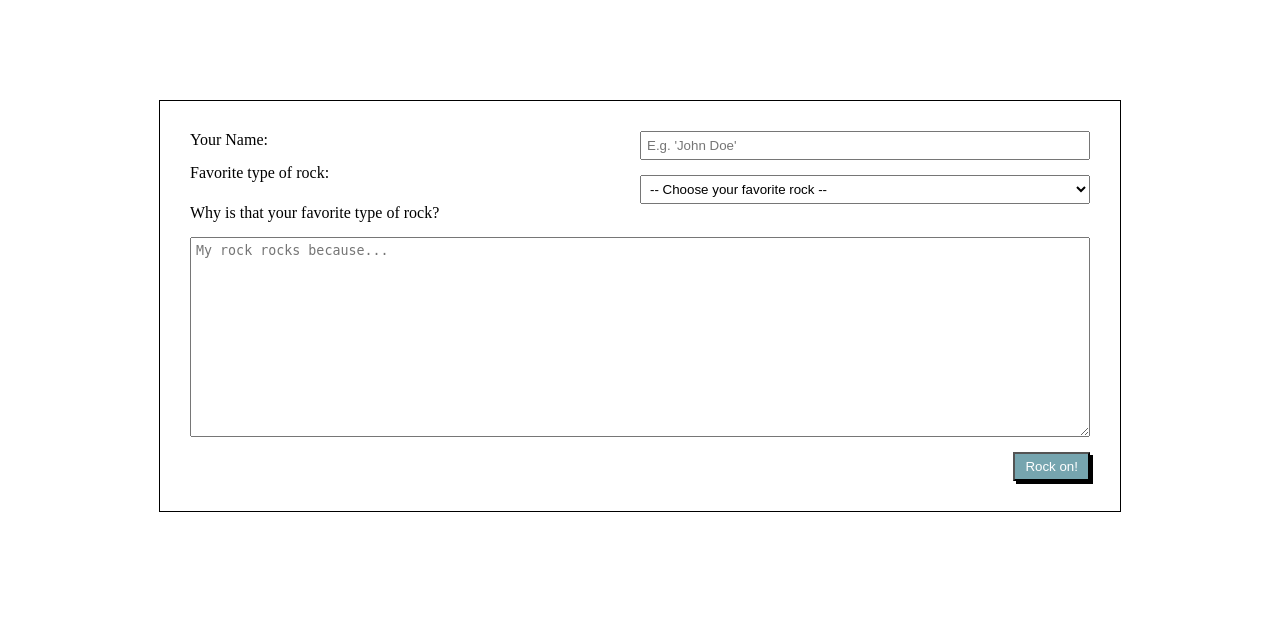
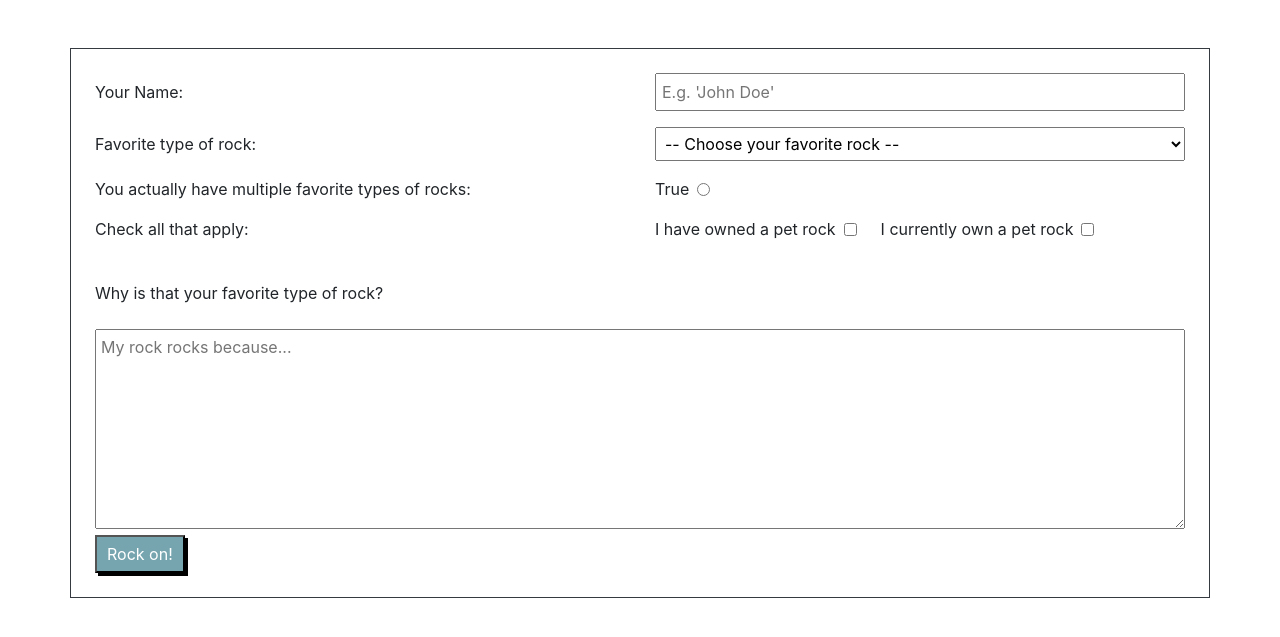
Before and after one commit to jamscodes/django_chapter, a Django app: page / in a window 1280 px wide. Shown: the top 637 px of the page. Run offline with Django 3.2, Linux system fonts and the light colour scheme; some libraries are stand-ins or nearby versions.

Commit message:
Update HTML & CSS to use Bootstrap and add checkboxes and radio buttons to rock form

```diff
--- a/django_intro/form_playground_project/form_playground/static/styles.css
+++ b/django_intro/form_playground_project/form_playground/static/styles.css
@@ -1,30 +1,8 @@
-* {
-    margin: 0;
-    padding: 0;
+h1 {
+    text-decoration: underline;
 }
 
-p, input, textarea {
-    margin-bottom: 15px;
-}
-
-.formWrapper {
-    width: 900px;
-    margin: 100px auto;
-    padding: 30px;
-    border: solid 1px #000;
-}
-
-    .formWrapper form {
-        display: flex;
-        justify-content: space-between;
-        flex-wrap: wrap;
-    }
-
-    #labelWrapper, #inputWrapper {
-        width: 50%;
-    }
-
-    input, select, textarea {
+input[type='text'], select, textarea {
     width: 100%;
     padding: 5px;
     box-sizing: border-box;
@@ -34,7 +12,7 @@ p, input, textarea {
     height: 200px;
 }
 
-    .formWrapper button {
+.button, button {
     margin-left: auto;
     padding: 5px 10px;
     background-color: #76A5AF;
@@ -42,6 +20,6 @@ p, input, textarea {
     box-shadow: 3px 3px #000;
 }
 
-    .formWrapper button:hover {
+.button, button:hover {
     cursor: pointer;
 }
--- a/django_intro/form_playground_project/form_playground/templates/index.html
+++ b/django_intro/form_playground_project/form_playground/templates/index.html
@@ -4,19 +4,29 @@
     <meta charset="UTF-8">
     <title>Form Playground</title>
     {% load static %}
+    <link rel="stylesheet" href="https://stackpath.bootstrapcdn.com/bootstrap/4.3.1/css/bootstrap.min.css" integrity="sha384-ggOyR0iXCbMQv3Xipma34MD+dH/1fQ784/j6cY/iJTQUOhcWr7x9JvoRxT2MZw1T" crossorigin="anonymous">
     <link rel="stylesheet" href="{% static 'styles.css' %}">
 </head>
 <body>
-    <div class="formWrapper">
-        <form action="/result/" method="post">
+    <div class="container border border-dark mt-5 p-4">
+        <div class="row">
+            <div class="col-12">
+                <form action="/result/" method="post" class="d-flex flex-column">
                     {% csrf_token %}
-            <div id="labelWrapper">
-                <p><label for="name">Your Name:</label></p>
-                <p><label for="dojo_location">Favorite type of rock:</label></p>
+                    <div class="row mb-3">
+                        <div class="col-6 d-flex align-items-center">
+                            <p class="mb-0"><label class="mb-0" for="name">Your Name:</label></p>
                         </div>
-            <div id="inputWrapper">
+                        <div class="col-6">
                             <input name="name" type="text" placeholder="E.g. 'John Doe'">
-                <select name="dojo_location">
+                        </div>
+                    </div>
+                    <div class="row mb-3">
+                        <div class="col-6 d-flex align-items-center">
+                            <p class="mb-0"><label class="mb-0" for="dojo_location">Favorite type of rock:</label></p>
+                        </div>
+                        <div class="col-6">
+                            <select name="fav_rock">
                                 <option value="" disabled selected>-- Choose your favorite rock --</option>
                                 <option value="igneous">Igneous Rock</option>
                                 <option value="metamorphic">Metamorphic Rock</option>
@@ -24,10 +34,41 @@
                                 <option value="marble">Marble Rock</option>
                             </select>
                         </div>
-            <p><label for="message">Why is that your favorite type of rock?</label></p>
+                    </div>
+                    <div class="row mb-3">
+                        <div class="col-6 d-flex align-items-center">
+                            <p class="mb-0">You actually have multiple favorite types of rocks:</p>
+                        </div>
+                        <div class="col-6">
+                            <div class="d-flex align-items-center mr-3">
+                                <label class="mb-0 mr-2" for="mult_fav_rock">True</label>
+                                <input type="radio" name="mult_fav_rock">
+                            </div>
+                        </div>
+                    </div>
+                    <div class="row mb-3">
+                        <div class="col-6 d-flex align-items-center">
+                            <p class="mb-0">Check all that apply:</p>
+                        </div>
+                        <div class="col-6 d-flex">
+                            <div class="d-flex align-items-center mr-3">
+                                <label class="mb-0 mr-2" for="past_pet_rock">I have owned a pet rock</label>
+                                <input class="mr-4" type="checkbox" name="past_pet_rock">
+                                <label class="mb-0 mr-2" for="cur_pet_rock">I currently own a pet rock</label>
+                                <input type="checkbox" name="cur_pet_rock">
+                            </div>
+                        </div>
+                    </div>
+                    <div class="row mt-4">
+                        <div class="col-12">
+                            <p class="pb-2"><label class="mb-0" for="message">Why is that your favorite type of rock?</label></p>
                             <textarea name="message" placeholder="My rock rocks because..."></textarea>
                             <button type="submit">Rock on!</button>
+                        </div>
+                    </div>
                 </form>
+            </div>
+        </div>
     </div>
 </body>
 </html>
--- a/django_intro/form_playground_project/form_playground/views.py
+++ b/django_intro/form_playground_project/form_playground/views.py
@@ -7,7 +7,11 @@ def index(request):
 
 def form_handler(request):
     context = {
-        'field_1': request.POST['one'],
-        'field_2': request.POST['two']
+        'name': request.POST['name'],
+        'fav_rock': request.POST['fav_rock'],
+        'mult_fav_rock': request.POST.get('mult_fav_rock', False),
+        'past_pet_rock': request.POST.get('past_pet_rock', False),
+        'cur_pet_rock': request.POST.get('cur_pet_rock', False),
+        'message': request.POST['message']
     }
     return render(request, 'form_submitted.html', context)
```
Also changed, not shown: django_intro/form_playground_project/form_playground/templates/form_submitted.html (+29 -3 lines). Lines whose indentation alone changed are shown as unchanged.
